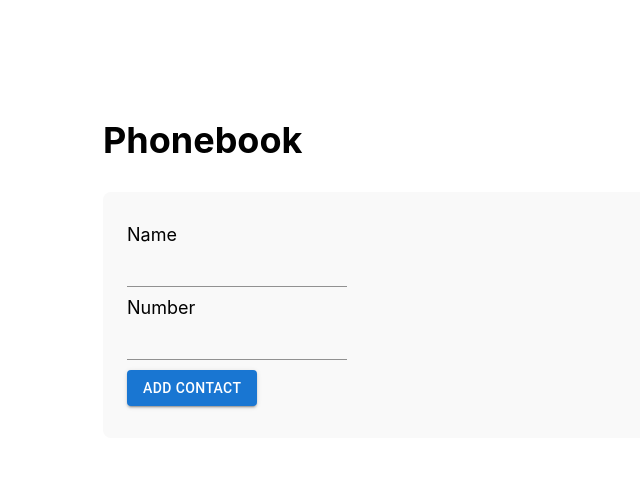
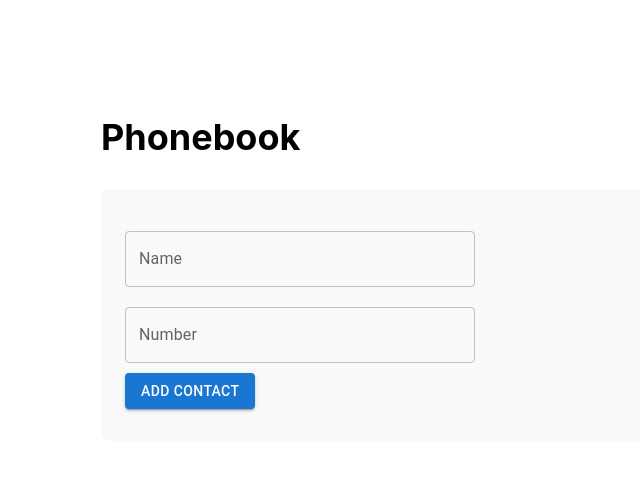
Before and after one commit to olhabahaieva/goit-react-hw-08-phonebook, a React (Create React App) app: page / in a window 1280 px wide. Shown: the top 491 px of the page, without its empty margins (265-905 px from the left). Built offline with nearby package versions, Linux system fonts and the light colour scheme; no server answers.

Commit message:
fixed input width

```diff
--- a/src/components/Phonebook/Phonebook.jsx
+++ b/src/components/Phonebook/Phonebook.jsx
@@ -6,7 +6,7 @@ import { useDispatch, useSelector } from 'react-redux';
 import { addContact } from 'redux/operations';
 import Button from '@mui/material/Button';
 import Box from '@mui/material/Box';
-import Input from '@mui/material/Input';
+import TextField from '@mui/material/TextField';
 
 function Phonebook() {
   const dispatch = useDispatch();
@@ -60,19 +60,21 @@ function Phonebook() {
           className={css.phonebook}
         >
           <form className={css.form} onSubmit={handleFormSubmit}>
-            <label className={css.label} htmlFor="name">
-              Name
-            </label>
-            <Input
+            <label className={css.label} htmlFor="name"></label>
+            <TextField style={{ width: '350px' }}
+              id="outlined-basic"
+              label="Name"
+              variant="outlined"
               type="text"
               name="name"
               value={name}
               onChange={handleInputChange}
             />
-            <label className={css.label} htmlFor="number">
-              Number
-            </label>
-            <Input
+            <label className={css.label} htmlFor="number"></label>
+            <TextField style={{ width: '350px' }}
+              id="outlined-basic"
+              label="Number"
+              variant="outlined"
               type="tel"
               name="number"
               value={number}
--- a/src/components/Phonebook/Phonebook.module.css
+++ b/src/components/Phonebook/Phonebook.module.css
@@ -1,5 +1,6 @@
 .phonebook{
-    padding: 32px 300px 32px 24px;
+    width: 500px;
+    padding: 32px 24px 32px 24px;
     border-radius: 8px;
     background-color: #F9F9F9;
 }
@@ -12,7 +13,7 @@
     display: flex;
     flex-direction: column;
     gap: 10px;
-    align-items: flex-start
+    align-items: flex-start;
 }
 .button{
     margin-top: 10px;
```
